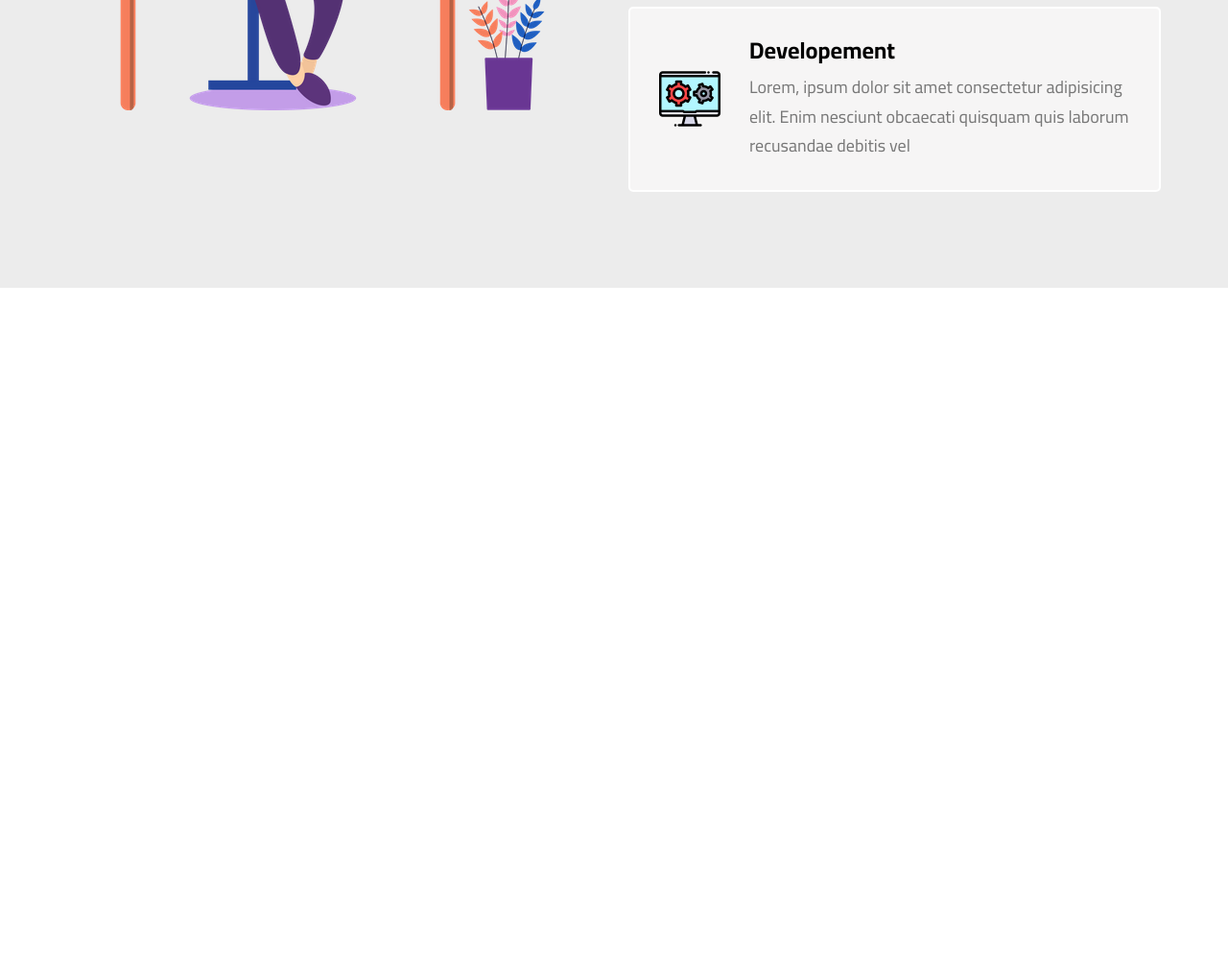
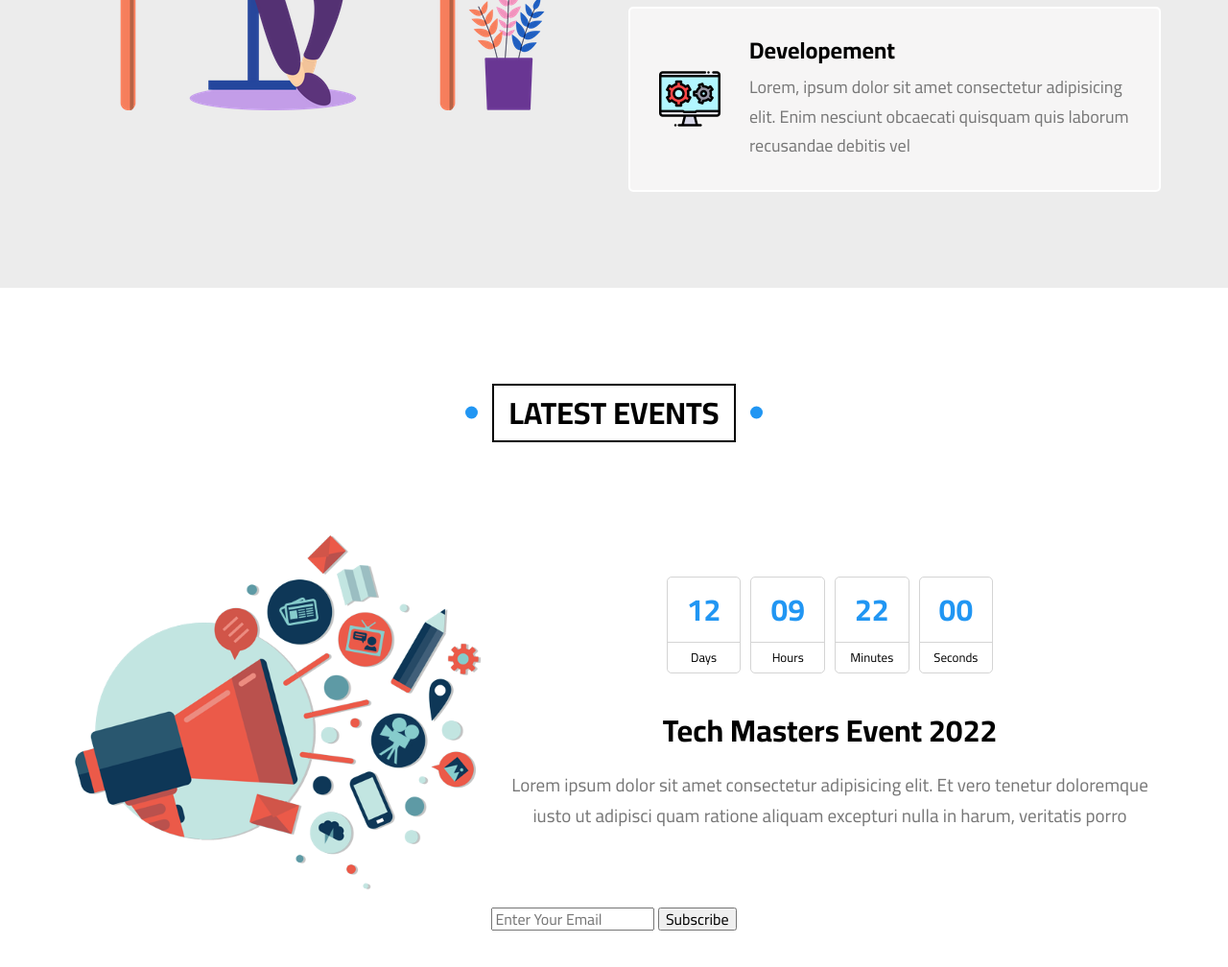
Before and after one commit to kechicheb/Template-3, a plain HTML site: page index.html in a window 1280 px wide. Shown: the part 8851-9859 px from the top of the page at 96% size. Before the commit the page ends 9151 px from the top, so only its background shows below. Drawn offline with Linux system fonts and the light colour scheme; a web font is replaced by a local one.

Commit message:
The events section has been added, but it is not finished yet

```diff
--- a/css/Kechicheb.css
+++ b/css/Kechicheb.css
@@ -1059,6 +1059,83 @@ transform: scale(1);
 /* End Our Skills */
 
 
+
+/* Start Events */
+
+.events {
+  padding-top: var(--main-padding-top);
+  padding-bottom: var(--main-padding-bottom);
+}
+.events .container {
+  display: grid;
+  place-items: center;
+  grid-template-columns:450px 1fr;
+  grid-template-rows: auto auto;
+  place-items: center;
+}
+@media (max-width:991px)  {
+  .events .container {
+    grid-template-columns: 1fr;
+
+  }
+.events .container > img {
+
+  display: none;
+}
+}
+.events .container > img {
+  max-width: 100%;
+}
+.events .container .info {
+
+ display: flex;
+ flex-direction: column;
+ justify-content: center;
+ text-align: center;
+ gap: 20px;
+}
+
+.events .container .info  .count {
+  display: flex;
+  justify-content: center;
+  gap: 10px;
+}
+.events .container .info  .count .col {
+  border: 1px solid #d4d4d4;
+  border-radius: 5px;
+  transition: var(--main-transition);
+}
+
+.events .container .info  .count .col span:first-child {
+  font-size: 2rem;
+  padding: 15px 20px;
+  display: block;
+  border-bottom: 1px solid #d4d4d4;
+  color: var(--main-color);
+  font-weight: bold;
+  transition: var(--main-transition);
+
+}
+.events .container .info  .count .col:hover ,
+.events .container .info  .count .col:hover span:first-child{
+  border-color: var(--main-color);
+}
+.events .container .info .count .col span:last-child {
+  padding: 8px 10px;
+  font-size: 13px;
+  display: block;
+
+}
+.events .container .info .text p {
+  text-align: center;
+  line-height: 1.7;
+  font-size: 19px;
+  color: #777;
+}
+.events .container .subscribe {
+  grid-column: span 2;
+}
+/* End Events */
 /* Start Animation */
 
 @keyframes flashing {
--- a/index.html
+++ b/index.html
@@ -675,6 +675,48 @@
     </div>
     <!-- End work-steps -->
 
+    <!-- Start Events -->
+    <div class="events" id="events">
+        <h1 class="special-heading">
+            latest events
+        </h1>
+        <div class="container">
+            <img src="images/events.png" alt="events">
+            <div class="info">
+                <div class="count">
+                    <div class="col">
+                        <span>12</span>
+                        <span>Days</span>
+                    </div>
+                    <div class="col">
+                        <span>09</span>
+                        <span>Hours</span>
+                    </div>
+                    <div class="col">
+                        <span>22</span>
+                        <span>Minutes</span>
+                    </div>
+                    <div class="col">
+                        <span>00</span>
+                        <span>Seconds</span>
+                    </div>
+
+                </div>
+                <div class="text">
+                    <h1>Tech Masters Event 2022</h1>
+                    <p>Lorem ipsum dolor sit amet consectetur adipisicing elit. Et vero tenetur doloremque iusto ut
+                        adipisci quam ratione aliquam excepturi nulla in harum, veritatis porro</p>
+                </div>
+            </div>
+            <div class="subscribe">
+                <form action="">
+                    <input type="email" name="email" id="" placeholder="Enter Your Email">
+                    <input type="submit" value="Subscribe">
+                </form>
+            </div>
+        </div>
+    </div>
+    <!-- End Events -->
     <script src="js/all.min.js"></script>
 </body>
 
```
